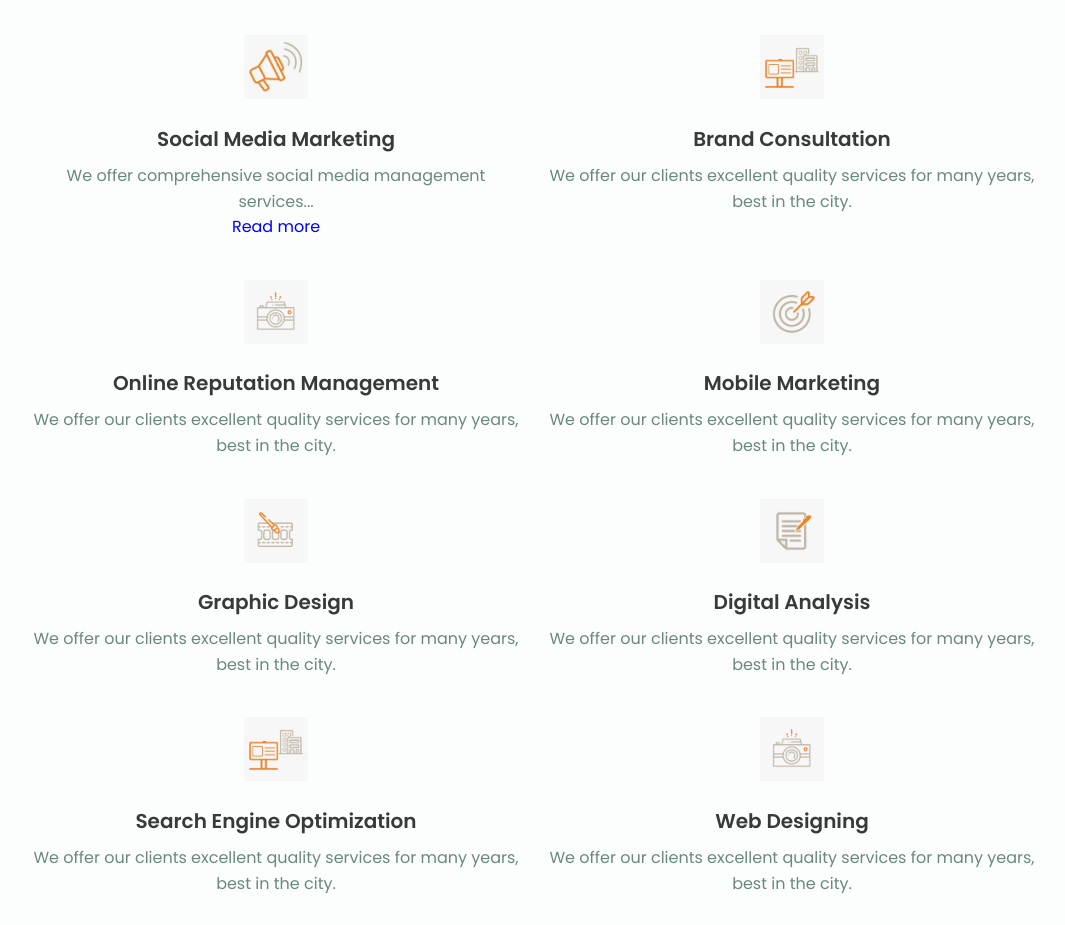
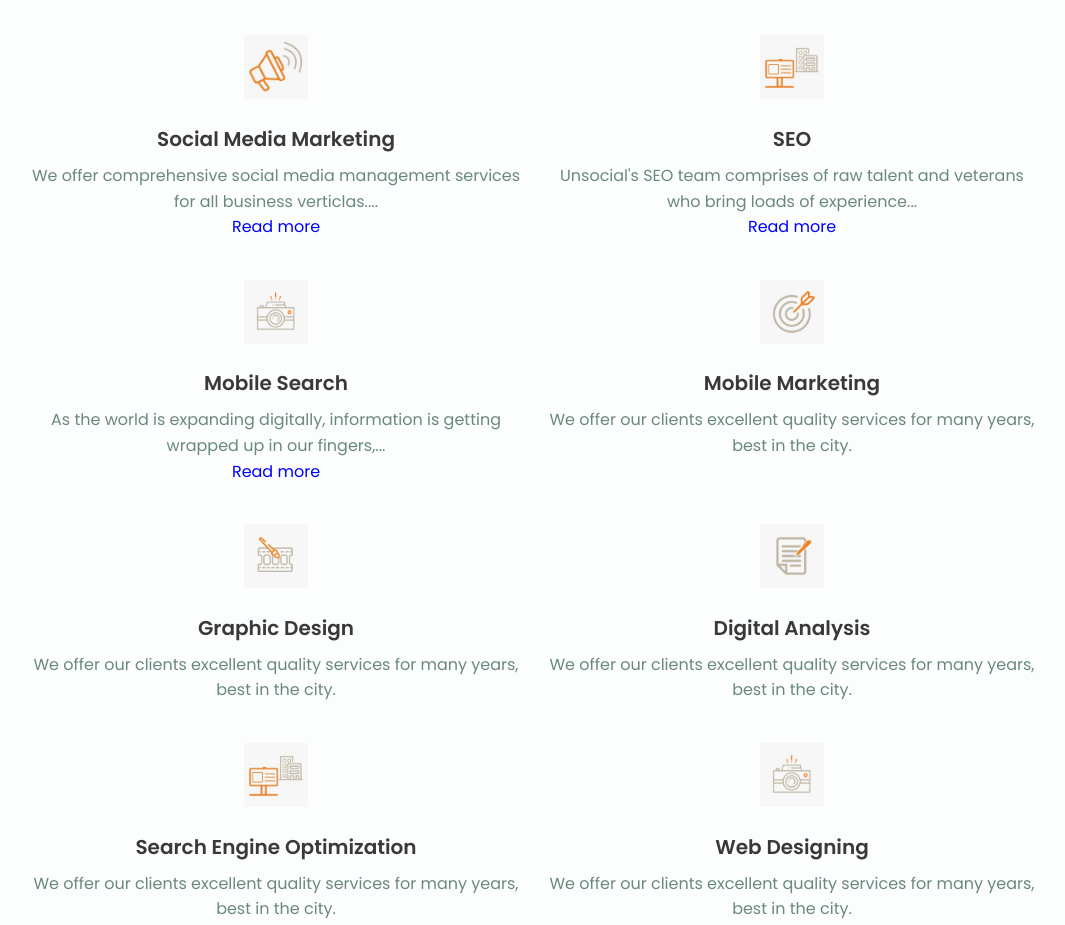
Before and after one commit to abhishekchandra2522k/company-landing-page, a plain HTML site: page index.html in a window 1280 px wide. Shown: the part 1820-2745 px from the top of the page, without its empty margins (82-1147 px from the left). Drawn offline with nearby package versions, Linux system fonts and the light colour scheme.

Commit message:
Modify index.html, update services section ,add read more in services section

```diff
--- a/index.html
+++ b/index.html
@@ -76,7 +76,7 @@
                             Customized solutions,
                             Personalized attention,
                             ROI focused strategy.<br>
-                            Contact us to get started on your a new age solution for your projects with us
+                            Contact us to get started on your a new age solution for your projects with us.
                         </p>
                         <a href="#menu" class="button">Our Clients</a>
                         <span>&nbsp;</span>
@@ -97,21 +97,26 @@
                     <div class="services__content">
                         <img src="assets/img/9.jpeg" class="services__img"/>
                         <h3 class="services__title">Social Media Marketing</h3>
-                        <p class="services__description">We offer comprehensive social media management services<span id="dots">...</span><span id="more">
-                            for all business verticlas. So, we transform your social media presence with high-quality content, catchy graphics, daily activity, monitoring-engagement and increased followers.</span></p>
+                        <p class="services__description">We offer comprehensive social media management services for all business verticlas.<span id="dots">...</span><span id="more"> So, we transform your social media presence with high-quality content, catchy graphics, daily activity, monitoring-engagement and increased followers.</span></p>
                             <a onclick="myFunction()" id="myBtn" style="color: blue;">Read more</a>
                     </div>
 
                     <div class="services__content">
                         <img src="assets/img/8.jpeg" class="services__img"/>
-                        <h3 class="services__title">Brand Consultation</h3>
-                        <p class="services__description">We offer our clients excellent quality services for many years, best in the city.</p>
+                        <h3 class="services__title">SEO</h3>
+                        <p class="services__description">Unsocial's SEO team comprises of raw talent and  veterans who bring loads of experience<span id="dots2">...</span><span id="more2"> and new age ideas to base our digital strategy on.
+                            Unlock your virtual potential
+                            A guiding SEO foundation is based on strong content utilization, technical optimization and digital authority with the main aim of improving a site's overall performance.
+                            Our SEO strategy is based on your needs and market review by implementing thorough tech changes. We understand that organic search remains a collosal target and we push hard to create and implement an SEO technical roadmap.</span></p>
+                            <a onclick="myFunction2()" id="myBtn2" style="color: blue;">Read more</a>
                     </div>
 
                     <div class="services__content">
                         <img src="assets/img/4.jpeg" class="services__img"/>
-                        <h3 class="services__title">Online Reputation Management</h3>
-                        <p class="services__description">We offer our clients excellent quality services for many years, best in the city.</p>
+                        <h3 class="services__title">Mobile Search</h3>
+                        <p class="services__description">As the world is expanding digitally, information is getting wrapped up in our fingers,<span id="dots1">...</span><span id="more1"> just a touch away from being accessed, literally.  We know that Google unified search and the size of the mobile make it challenging, mobile Search is important to you and your users.
+                            Our mobile Search optimization includes better and lighter HTML pages, reduced bounce rates, localized searches, faster loading rate and better customer retention. The mobile Search is a never ending journey with voice search taking over the world in what we call as a paradigm shift.</span></p>
+                            <a onclick="myFunction1()" id="myBtn1" style="color: blue;">Read more</a>
                     </div>
 
                     <div class="services__content">
@@ -251,7 +256,7 @@
 
             <!-- ===== CONTACT FORM =====-->
             <section class="contact section" id="contact-form">
-                <span class="section-subtitle">Contact Us</span>
+                <span class="section-subtitle">How Can We Help?</span>
                 <h2 class="section-title">Get in Touch</h2>
 
                 <div class="contact__container contact__container1 bd-grid">
```
